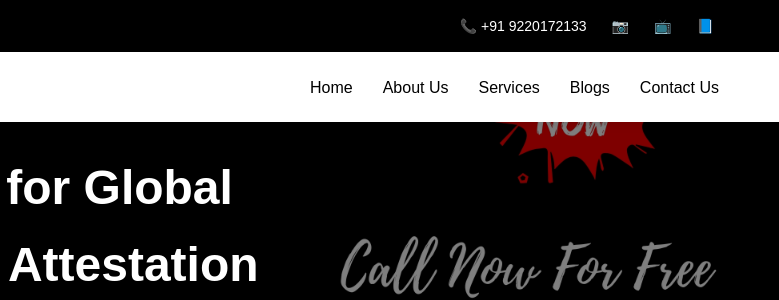
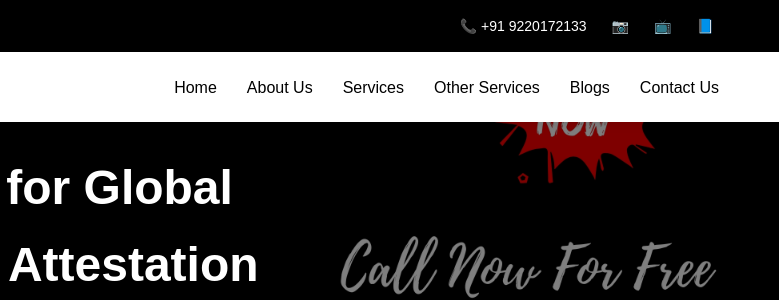
Before and after one commit to jvmworldwide/jvmworldwide, a plain HTML site: page services.html in a window 1280 px wide. Shown: the top 300 px of the page, 501-1280 px from the left. Drawn offline with Linux system fonts and the light colour scheme.

Commit message:
Update services.html

```diff
--- a/services.html
+++ b/services.html
@@ -92,6 +92,7 @@
                 <li><a href="index.html">Home</a></li>
                 <li><a href="about.html">About Us</a></li>
                 <li><a href="services.html">Services</a></li>
+                <li><a href="otherservices.html">Other Services</a></li>
                 <li><a href="blogs.html">Blogs</a></li>
                 <li><a href="contactus.html">Contact Us</a></li>
             </ul>
```
